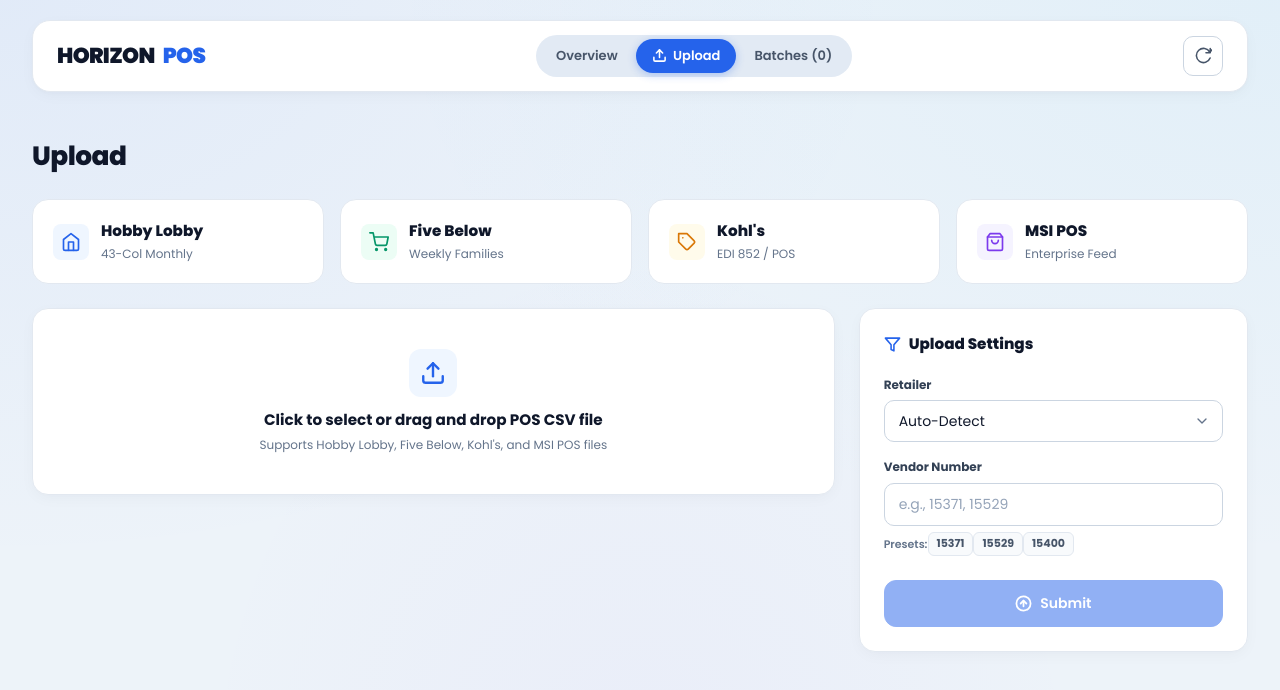
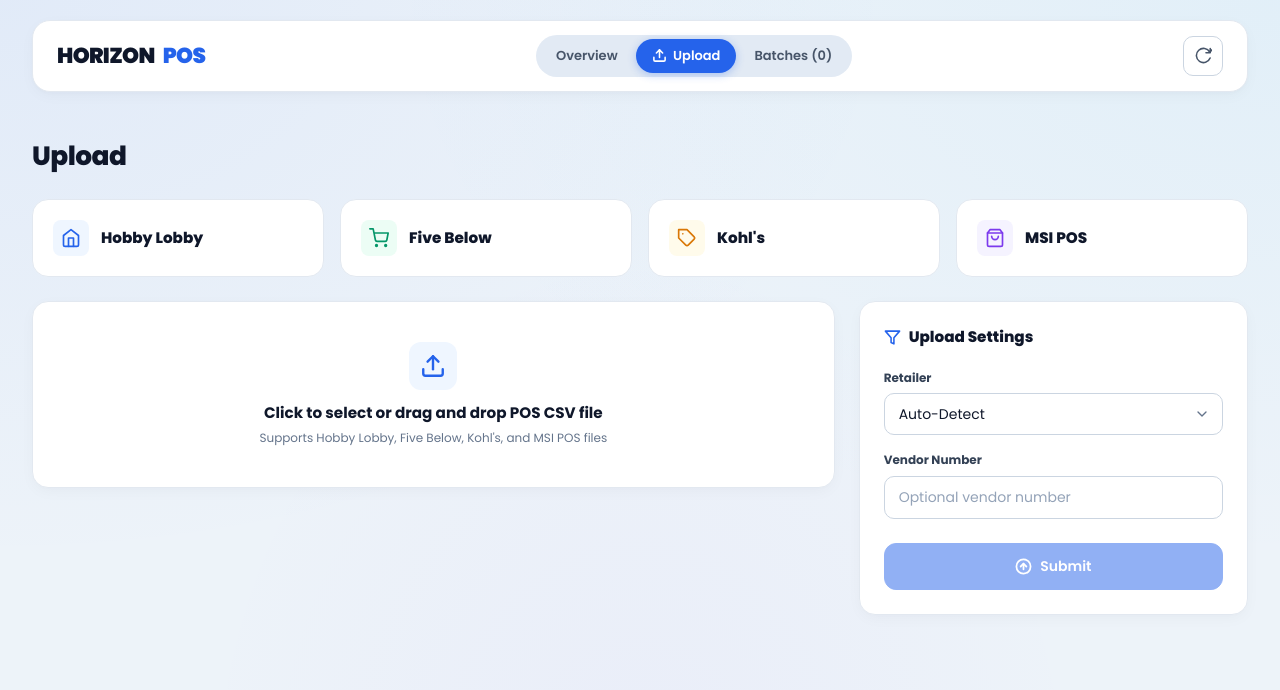
Before and after one commit to pavithrameddaduwage/horizon_pos, an Angular app in the folder frontend/: page / in a window 1280 px wide. Both pictures are taken after a click on the button "Upload". Shown: the top 690 px of the page. Built offline with nearby package versions, Linux system fonts and the light colour scheme; no server answers.

Commit message:
fix(ui): remove 'Presets:' and '43-Col Monthly' labels and ensure clean vendor input

```diff
--- a/frontend/src/app/features/upload/upload.component.ts
+++ b/frontend/src/app/features/upload/upload.component.ts
@@ -35,7 +35,6 @@
           </div>
           <div>
             <h3 style="font-size: 0.95rem; font-weight: 800; color: #0f172a;">Hobby Lobby</h3>
-            <p style="font-size: 0.75rem; color: #64748b; margin-top: 2px;">43-Col Monthly</p>
           </div>
         </div>
 
@@ -55,7 +54,6 @@
           </div>
           <div>
             <h3 style="font-size: 0.95rem; font-weight: 800; color: #0f172a;">Five Below</h3>
-            <p style="font-size: 0.75rem; color: #64748b; margin-top: 2px;">Weekly Families</p>
           </div>
         </div>
 
@@ -74,7 +72,6 @@
           </div>
           <div>
             <h3 style="font-size: 0.95rem; font-weight: 800; color: #0f172a;">Kohl's</h3>
-            <p style="font-size: 0.75rem; color: #64748b; margin-top: 2px;">EDI 852 / POS</p>
           </div>
         </div>
 
@@ -94,7 +91,6 @@
           </div>
           <div>
             <h3 style="font-size: 0.95rem; font-weight: 800; color: #0f172a;">MSI POS</h3>
-            <p style="font-size: 0.75rem; color: #64748b; margin-top: 2px;">Enterprise Feed</p>
           </div>
         </div>
 
@@ -196,7 +192,7 @@
                 </select>
               </div>
 
-              <!-- Vendor Number Input with Quick Presets -->
+              <!-- Vendor Number Input -->
               <div>
                 <label style="display: block; font-size: 0.75rem; font-weight: 700; color: #334155; margin-bottom: 0.4rem;">
                   Vendor Number
@@ -204,34 +200,8 @@
                 <input
                   type="text"
                   class="input-control"
-                  placeholder="e.g., 15371, 15529"
+                  placeholder="Optional vendor number"
                   [(ngModel)]="vendorNumber" />
-
-                <!-- Quick Vendor Preset Badges -->
-                <div class="flex items-center gap-1.5 flex-wrap" style="margin-top: 0.4rem;">
-                  <span style="font-size: 0.6875rem; color: #64748b; font-weight: 600;">Presets:</span>
-                  <button
-                    type="button"
-                    class="dept-preset-pill"
-                    [class.active]="vendorNumber === '15371'"
-                    (click)="vendorNumber = '15371'">
-                    15371
-                  </button>
-                  <button
-                    type="button"
-                    class="dept-preset-pill"
-                    [class.active]="vendorNumber === '15529'"
-                    (click)="vendorNumber = '15529'">
-                    15529
-                  </button>
-                  <button
-                    type="button"
-                    class="dept-preset-pill"
-                    [class.active]="vendorNumber === '15400'"
-                    (click)="vendorNumber = '15400'">
-                    15400
-                  </button>
-                </div>
               </div>
 
               <!-- Submit Button -->
```
